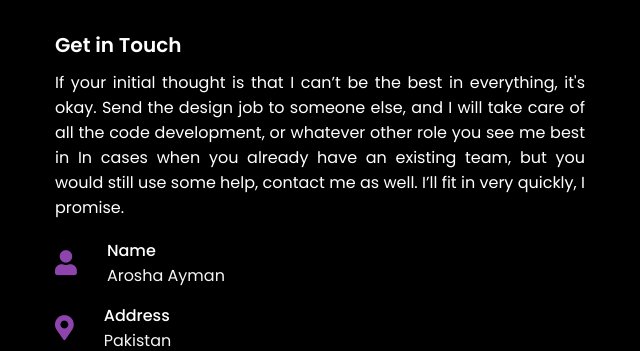
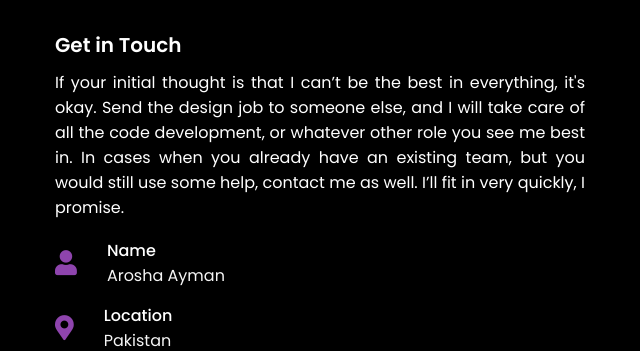
Before and after one commit to Arushay/My-portfolio, a plain HTML site: page index.html in a window 1280 px wide. Shown: the part 2947-3298 px from the top of the page, 25-665 px from the left. Drawn offline with nearby package versions, Linux system fonts and the light colour scheme.

Commit message:
Update index.html
Fixed few bugs

```diff
--- a/index.html
+++ b/index.html
@@ -79,7 +79,7 @@
                 <div class="card">
                     <div class="box">
                         <i class="fas fa-edit"></i>
-                        <div class="text">Bloging</div>
+                        <div class="text">Blogging</div>
                         <p>I am a Full-Stack Web Developer. I write stuff related to the same. I wish to make Web Development easily understandable to everyone.</p>
                     </div>
                 </div>
@@ -200,7 +200,7 @@
             <div class="contact-content">
                 <div class="column left">
                     <div id="ctext" class="text">Get in Touch</div>
-                    <p>If your initial thought is that I can’t be the best in everything, it's okay. Send the design job to someone else, and I will take care of all the code development, or whatever other role you see me best in
+                    <p>If your initial thought is that I can’t be the best in everything, it's okay. Send the design job to someone else, and I will take care of all the code development, or whatever other role you see me best in.
                         In cases when you already have an existing team, but you would still use some help, contact me as well. I’ll fit in very quickly, I promise.
                         </p>
                     <div class="icons">
@@ -214,7 +214,7 @@
                         <div class="row">
                             <i class="fas fa-map-marker-alt"></i>
                             <div class="info">
-                                <div class="head">Address</div>
+                                <div class="head">Location</div>
                                 <div class="sub-title">Pakistan</div>
                             </div>
                         </div>
```
